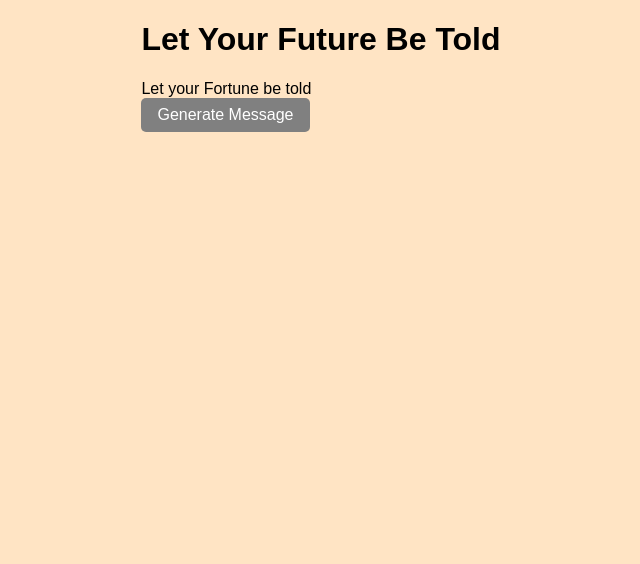
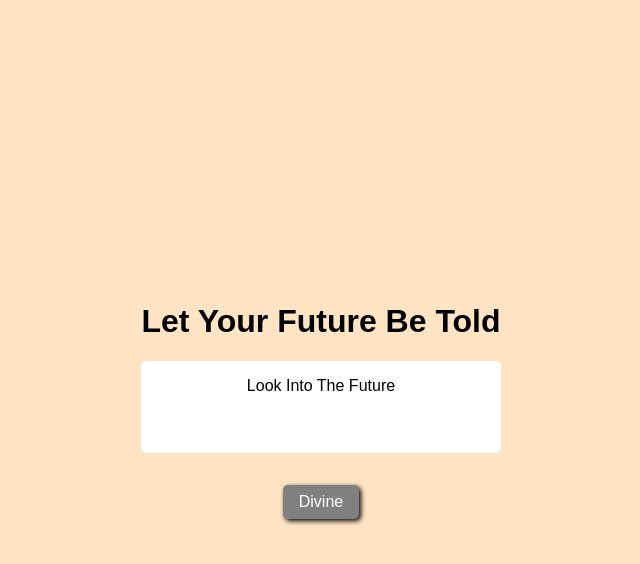
Before and after one commit to Namugeist/Fortune-Teller, a plain HTML site: page index.html in a window 1280 px wide. Shown: the whole page, without its empty margins (319-959 px from the left). Drawn offline with Linux system fonts and the light colour scheme.

Commit message:
layout complete

```diff
--- a/index.html
+++ b/index.html
@@ -7,8 +7,8 @@
     <body>
         <div id= "container">
         <h1>Let Your Future Be Told</h1>
-        <div id="message-box">Let your Fortune be told</div>
-        <button id="generate-btn">Generate Message</button>
+        <div id="message-box">Look Into The Future</div>
+        <button id="generate-btn">Divine</button>
         </div>
 
         <script src="message.js"></script>
--- a/styles.css
+++ b/styles.css
@@ -4,6 +4,7 @@ body {
     display: flex;
     justify-content: center;
     align-items: center;
+    height: 100vh;
     margin: 0;
 }
 
@@ -16,6 +17,8 @@ body {
     width: 300px;
 }
 button{
+    display: block;
+    margin: 2rem auto 0 auto;
     padding: 0.5rem 1rem;
     font-size: 1rem;
     border: none;
@@ -23,4 +26,17 @@ button{
     background-color: gray;
     color: white;
     cursor: pointer;
+    box-shadow: 2px 2px 5px black;
+
 }
+#message-box {
+    background: white;
+    padding: 1rem;
+    border-radius: 5px;
+    min-height: 60px;
+    text-align: center;
+}
+
+button:hover{
+    background-color: blue;
+}
```
